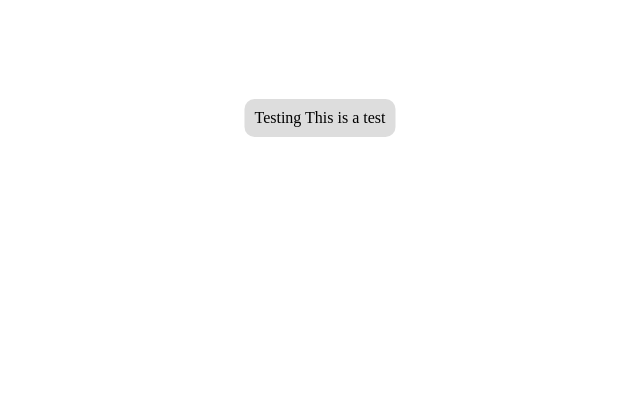
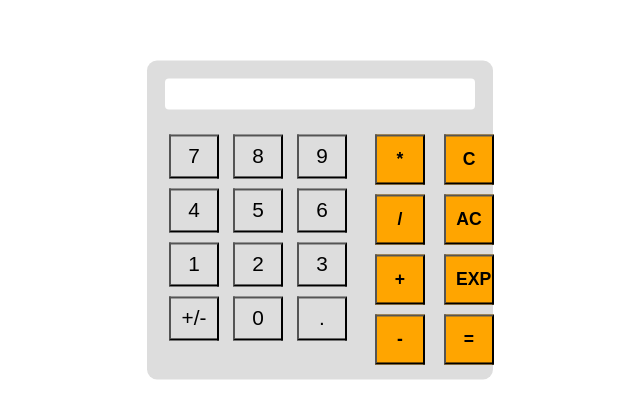
Before and after one commit to Alan316/JS_Calculator, a plain HTML site: page index.html in a window 1280 px wide. Shown: the whole page, without its empty margins (320-960 px from the left). Drawn offline with Linux system fonts and the light colour scheme.

Commit message:
Added buttons and buttons styles to calculator

```diff
--- a/index.html
+++ b/index.html
@@ -3,16 +3,54 @@
 <head>
 
 <link rel="stylesheet" type="text/css" href="styles/calculator.css">
+<link href="https://fonts.googleapis.com/css?family=Orbitron" rel="stylesheet">
 
 <title>Simple Javascript Calculator</title>
 </head>
 
 <body>
     <div class="calculatorWrapper">
-        <br>
-        <br>
-        <div class="calculator">Testing This is a test</div>
-
+        <div class="calculator">
+            <div class="inputBarHolder">
+                <input class="inputBar" type="text" maxlength="40" size="22" name="display">
+            </div>
+            <div class="buttonArea">
+                <div class="numberButtons">
+                    <div class="numberBlock">
+                            <input class="buttonNumber" type="button" value="7">
+                            <input class="buttonNumber" type="button" value="8">
+                            <input class="buttonNumber" type="button" value="9">
+                    </div>
+                    <div class="numberBlock">
+                            <input class="buttonNumber" type="button" value="4">
+                            <input class="buttonNumber" type="button" value="5">
+                            <input class="buttonNumber" type="button" value="6">
+                    </div>
+                    <div class="numberBlock">
+                            <input class="buttonNumber" type="button" value="1">
+                            <input class="buttonNumber" type="button" value="2">
+                            <input class="buttonNumber" type="button" value="3">
+                    </div>
+                    <div class="numberBlock">
+                            <input class="buttonNumber" type="button" value="+/-">
+                            <input class="buttonNumber" type="button" value="0">
+                            <input class="buttonNumber" type="button" value=".">
+                    </div>
+                </div>
+            </div>
+            <div class="modifierBlock">
+                    <input class="buttonModifier" type="button" value="*">
+                    <input class="buttonModifier" type="button" value="/">
+                    <input class="buttonModifier" type="button" value="+">
+                    <input class="buttonModifier" type="button" value="-">
+            </div>
+            <div class="functionBlock">
+                    <input class="buttonFunction" type="button" value="C">
+                    <input class="buttonFunction" type="button" value="AC">
+                    <input class="buttonFunction exponentSize" type="button" value="EXP">
+                    <input class="buttonFunction" type="button" value="=">
+            </div>
+        </div>
     </div>
 
 </body>
--- a/styles/calculator.css
+++ b/styles/calculator.css
@@ -1,6 +1,6 @@
 body, html {
   background-color: #ffffff;
-  margin: 0;
+  margin: 60px 0 0 0;
   padding: 0; }
 
 .calculatorWrapper {
@@ -21,4 +21,79 @@ body, html {
   padding: 10px;
   border-radius: 10px; }
 
+.inputBarHolder {
+  text-align: center; }
+
+.inputBar {
+  margin: 8px;
+  padding: 3px;
+  /*box-sizing: border-box;*/
+  border-width: 0;
+  font: 100% "Orbitron", Arial, sans-serif;
+  font-weight: 600;
+  letter-spacing: 1px;
+  font-size: 1.25em;
+  border-radius: 4px;
+  color: #397000;
+  text-align: right; }
+
+.buttonArea {
+  margin: 4px;
+  padding: 2px; }
+
+.numberButtons {
+  padding: 2px;
+  margin: 4px;
+  float: left; }
+
+.numberBlock {
+  padding: 5px 0 5px 0;
+  width: 200px; }
+
+.modifierBlock {
+  width: 50px;
+  display: inline-block; }
+
+.functionBlock {
+  width: 50px;
+  display: inline-block; }
+
+.buttonNumber {
+  font: Arial, sans-serif;
+  border-width: 1;
+  width: 50px;
+  padding: 10px;
+  margin-right: 10px;
+  background-color: #dddddd;
+  font-size: 1.3em;
+  line-height: 20px;
+  text-align: center; }
+
+.buttonModifier {
+  font: Arial, sans-serif;
+  border-width: 1;
+  width: 50px;
+  padding: 10px;
+  margin: 5px 10px 5px 0;
+  background-color: #FFA500;
+  font-weight: 800;
+  height: 50px;
+  font-size: 1.1em; }
+
+.buttonFunction {
+  font: Arial, sans-serif;
+  border-width: 1;
+  width: 50px;
+  height: 50px;
+  padding: 10px;
+  margin: 5px 10px 5px 15px;
+  background-color: #FFA500;
+  text-align: center;
+  line-height: 1.3em;
+  font-weight: 800;
+  font-size: 1.1em; }
+
+.exponentSize {
+  font-weight: 600; }
+
 /*# sourceMappingURL=calculator.css.map */
```
Also changed, not shown: 1 other file.
